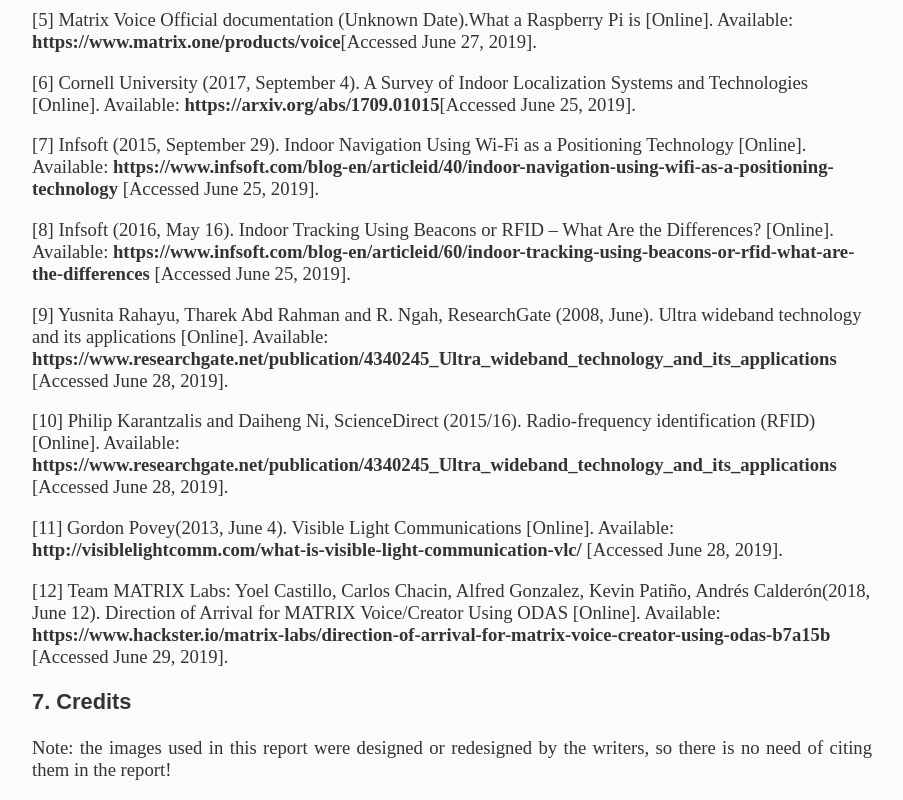
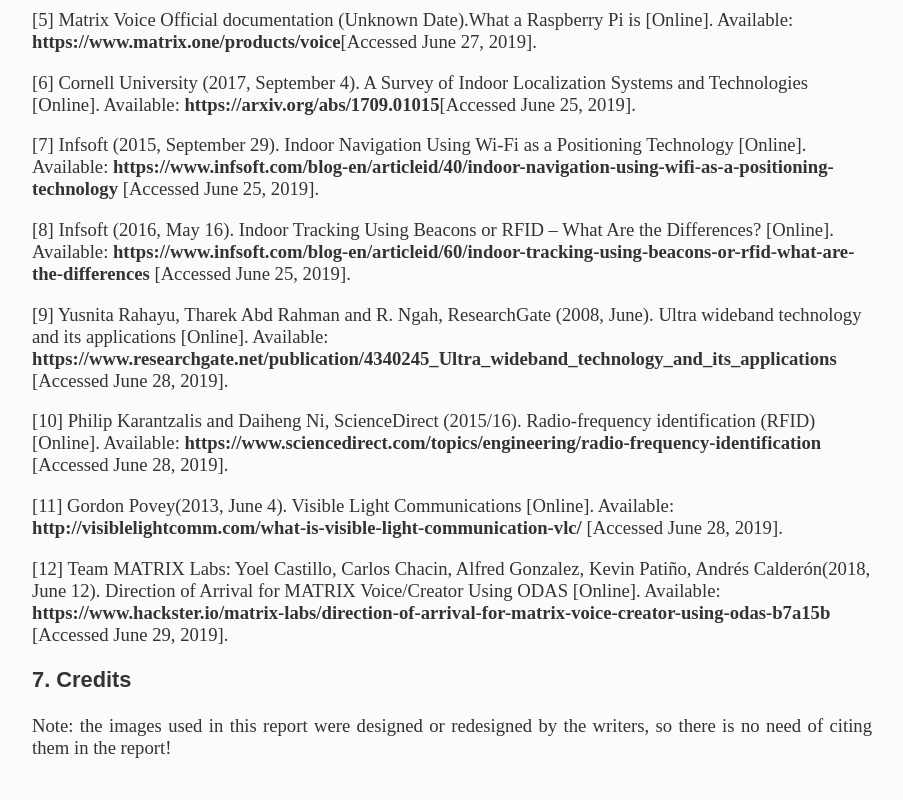
Before and after one commit to dostonhamrakulov/Seminar-report, a plain HTML site: page index.html in a window 1280 px wide. Shown: the part 9101-9901 px from the top of the page, without its empty margins (188-1091 px from the left). After the commit the page ends 9879 px from the top, so only its background shows below. Drawn offline with Linux system fonts and the light colour scheme; a web font is replaced by a local one.

Commit message:
Update index.html
Based on the comment by the last reviewer. There was a mistake of linking a website to  the wrong hyperlink.
I have since corrected it.

```diff
--- a/index.html
+++ b/index.html
@@ -547,8 +547,8 @@
           [10] Philip Karantzalis and Daiheng Ni, ScienceDirect (2015/16).
           Radio-frequency identification (RFID) [Online].
           Available:
-          <a href="https://www.researchgate.net/publication/4340245_Ultra_wideband_technology_and_its_applications">
-          https://www.researchgate.net/publication/4340245_Ultra_wideband_technology_and_its_applications
+          <a href="https://www.sciencedirect.com/topics/engineering/radio-frequency-identification">
+            https://www.sciencedirect.com/topics/engineering/radio-frequency-identification
         </a>[Accessed June 28, 2019].
         </p>
         <p class="reference" id="r11">
```
